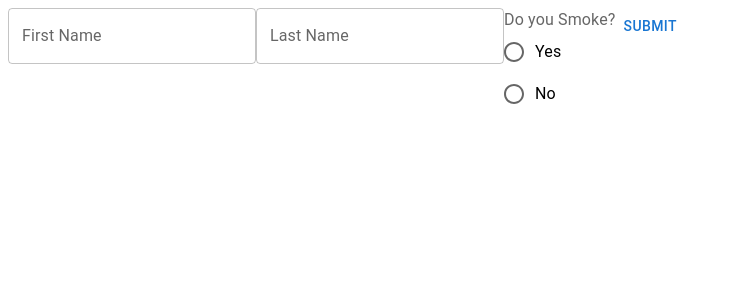
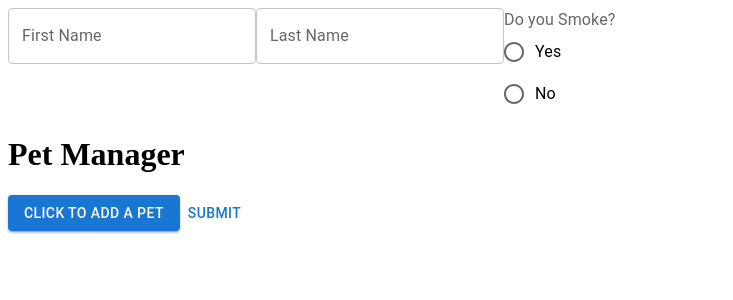
Before and after one commit to kevinyou/rhf-test, a React (Vite) app: page / in a window 1280 px wide. Shown: the top 300 px of the page, without its empty margins (0-733 px from the left). Built offline with nearby package versions, Linux system fonts and the light colour scheme.

Commit message:
Implement PetManager using formik and add back in

```diff
--- a/src/rhf/ApartmentForm.tsx
+++ b/src/rhf/ApartmentForm.tsx
@@ -1,6 +1,7 @@
 import { Button, FormControl, FormControlLabel, FormHelperText, FormLabel, Radio, RadioGroup, TextField } from '@mui/material';
 import { Form, Formik, getIn, useFormikContext } from 'formik';
 import { ApartmentApplication } from '../apartmentForm';
+import { PetManager } from './PetManager';
 // import './App.css'
 
 const NameFields = () => {
@@ -48,6 +49,7 @@ export const ApartmentForm = () => {
           <NameFields />
 
           <MedicalProfileField/>
+          <PetManager />
 
           <Button type='submit'>Submit</Button>
         </Form>
--- a/src/rhf/PetManager.tsx
+++ b/src/rhf/PetManager.tsx
@@ -1,6 +1,6 @@
-import { Controller, useFieldArray, useFormContext } from 'react-hook-form'
 import { Box, Button, FormControl, FormLabel, InputLabel, MenuItem, Select, TextField } from '@mui/material';
 import { ApartmentApplication } from '../apartmentForm'
+import { FieldArray, getIn, useFormikContext } from 'formik';
 
 const defaultPet: ApartmentApplication['pets'][0] = {
   name: '',
@@ -8,44 +8,43 @@ const defaultPet: ApartmentApplication['pets'][0] = {
 };
 
 export const PetManager = () => {
-  const { control, register, formState: { errors } } = useFormContext<ApartmentApplication>();
-  const { fields, append } = useFieldArray({
-    control,
-    name: 'pets',
-  });
-
+  const formik = useFormikContext<ApartmentApplication>();
   return (
-    <div>
+    <FieldArray
+      name='pets'
+      render={(arrayHelpers) => (
+        <>
           <h1>Pet Manager</h1>
           <Box display='flex' flexDirection='column' gap={2}>
           {
-        fields.map((field, index) => (
-          <Box key={field.id} display='flex' alignItems='center' gap={2}>
+            formik.values.pets.map((_, index) => (
+              <Box key={`pet-${index}`} display='flex' alignItems='center' gap={2}>
                 <FormLabel>Pet #{index + 1}</FormLabel>
                 <TextField
                   label='Name'
                   type='text'
-              helperText={errors.pets?.[index] ? 'Give your pet a name!' : undefined}
-              {...register(`pets.${index}.name`, { required: true })}
+                  helperText={getIn(formik.errors, `pets[${index}].name`) ? 'Give your pet a name!' : undefined}
+                  {...formik.getFieldProps(`pets.${index}.name`)}
                 />
-            <Controller
-              control={control}
-              name={`pets.${index}.animal`}
-              render={({ field }) => (
+
+
                 <FormControl>
                   <InputLabel>Animal</InputLabel>
-                  <Select label='Animal' {...field}>
+                  <Select label='Animal' {...formik.getFieldProps(`pets.${index}.animal`)}>
                     <MenuItem value='dog'>Dog</MenuItem>
                     <MenuItem value='cat'>Cat</MenuItem>
                   </Select>
                 </FormControl>
-              )}
-            />
               </Box>
             ))
           }
           </Box>
-      <Button variant='contained' onClick={() => append(defaultPet)}>Click to add a pet</Button>
-    </div>
+          <Button variant='contained' onClick={() => arrayHelpers.insert(formik.values.pets.length, defaultPet)}>
+            Click to add a pet
+          </Button>
+        </>
+      )}
+    >
+    </FieldArray>
   )
 }
```
Lines whose indentation alone changed are shown as unchanged.
